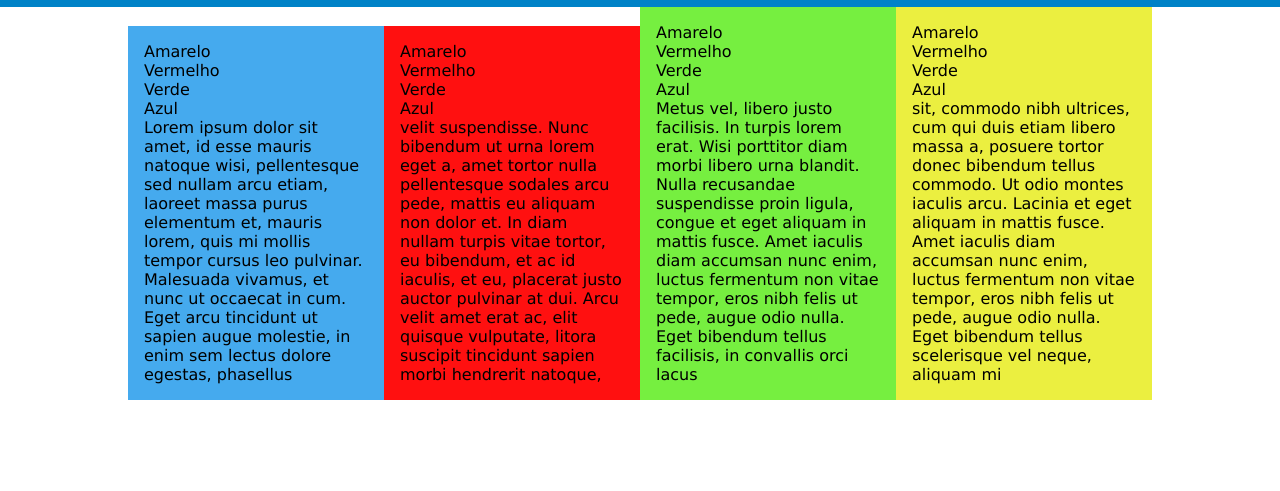
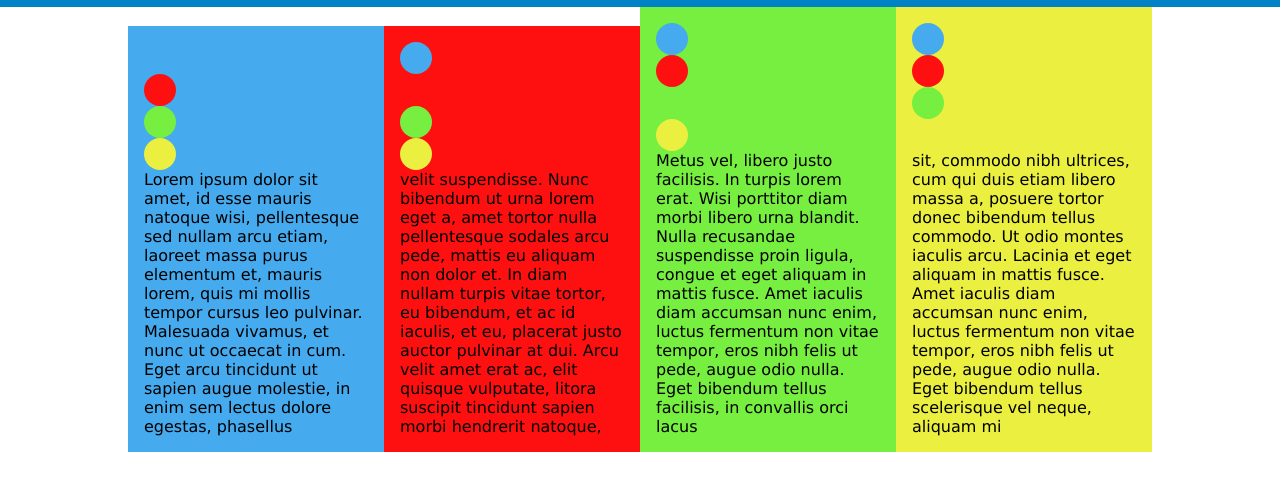
Before and after one commit to bruno-naibert/trilha-alura-javascript, a plain HTML site: page JSavancandoComUmaWebappNaPratica/index.html in a window 1280 px wide. Shown: the part 49-540 px from the top of the page. Drawn offline with Linux system fonts and the light colour scheme.

Commit message:
Começando HTML e CSS dos Cartões 5

```diff
--- a/JSavancandoComUmaWebappNaPratica/css/block/card.css
+++ b/JSavancandoComUmaWebappNaPratica/css/block/card.css
@@ -20,3 +20,27 @@
 .card_colorFourth {
 	background-color: #EBEF40;
 }
+
+.card-colors {
+	border-radius: 50%;
+	height: 32px;
+	overflow: hidden;
+	text-indent: -9999px;
+	width: 32px;
+}
+
+.card-colors_colorFirst {
+	background-color: #45AAEE;
+}
+
+.card-colors_colorSecond {
+	background-color: #FF1010;
+}
+
+.card-colors_colorThird {
+	background-color: #76EF40;
+}
+
+.card-colors_colorFourth {
+	background-color: #EBEF40;
+}
--- a/JSavancandoComUmaWebappNaPratica/index.html
+++ b/JSavancandoComUmaWebappNaPratica/index.html
@@ -30,10 +30,10 @@
 			<li class="card card_colorFirst">
 				<nav>
 					<ul>
-						<li class="card-colors"><a href="">Amarelo</a></li>
-						<li class="card-colors"><a href="">Vermelho</a></li>
-						<li class="card-colors"><a href="">Verde</a></li>
-						<li class="card-colors"><a href="">Azul</a></li>
+						<li class="card-colors card-colors_colorFirst"><a href="">Azul</a></li>
+						<li class="card-colors card-colors_colorSecond"><a href="">Vermelho</a></li>
+						<li class="card-colors card-colors_colorThird"><a href="">Verde</a></li>
+						<li class="card-colors card-colors_colorFourth"><a href="">Amarelo</a></li>
 					</ul>
 				</nav>
 
@@ -45,10 +45,10 @@
 		--><li class="card card_colorSecond">
 				<nav>
 					<ul>
-						<li class="card-colors"><a href="">Amarelo</a></li>
-						<li class="card-colors"><a href="">Vermelho</a></li>
-						<li class="card-colors"><a href="">Verde</a></li>
-						<li class="card-colors"><a href="">Azul</a></li>
+						<li class="card-colors card-colors_colorFirst"><a href="">Azul</a></li>
+						<li class="card-colors card-colors_colorSecond"><a href="">Vermelho</a></li>
+						<li class="card-colors card-colors_colorThird"><a href="">Verde</a></li>
+						<li class="card-colors card-colors_colorFourth"><a href="">Amarelo</a></li>
 					</ul>
 				</nav>
 
@@ -60,10 +60,10 @@
 		--><li class="card card_colorThird">
 				<nav>
 					<ul>
-						<li class="card-colors"><a href="">Amarelo</a></li>
-						<li class="card-colors"><a href="">Vermelho</a></li>
-						<li class="card-colors"><a href="">Verde</a></li>
-						<li class="card-colors"><a href="">Azul</a></li>
+						<li class="card-colors card-colors_colorFirst"><a href="">Azul</a></li>
+						<li class="card-colors card-colors_colorSecond"><a href="">Vermelho</a></li>
+						<li class="card-colors card-colors_colorThird"><a href="">Verde</a></li>
+						<li class="card-colors card-colors_colorFourth"><a href="">Amarelo</a></li>
 					</ul>
 				</nav>
 
@@ -75,10 +75,10 @@
 		--><li class="card card_colorFourth">
 				<nav>
 					<ul>
-						<li class="card-colors"><a href="">Amarelo</a></li>
-						<li class="card-colors"><a href="">Vermelho</a></li>
-						<li class="card-colors"><a href="">Verde</a></li>
-						<li class="card-colors"><a href="">Azul</a></li>
+						<li class="card-colors card-colors_colorFirst"><a href="">Azul</a></li>
+						<li class="card-colors card-colors_colorSecond"><a href="">Vermelho</a></li>
+						<li class="card-colors card-colors_colorThird"><a href="">Verde</a></li>
+						<li class="card-colors card-colors_colorFourth"><a href="">Amarelo</a></li>
 					</ul>
 				</nav>
 
```
